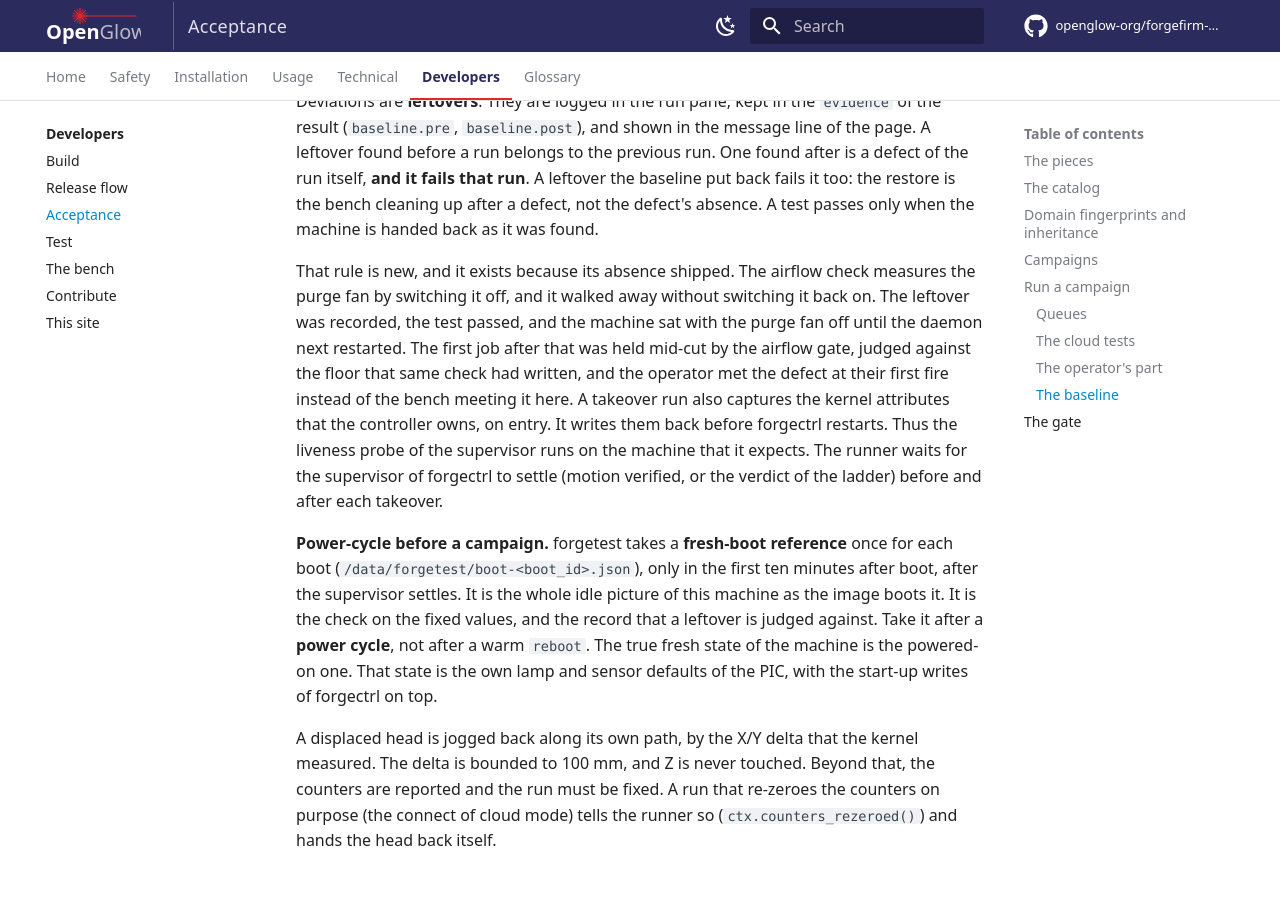
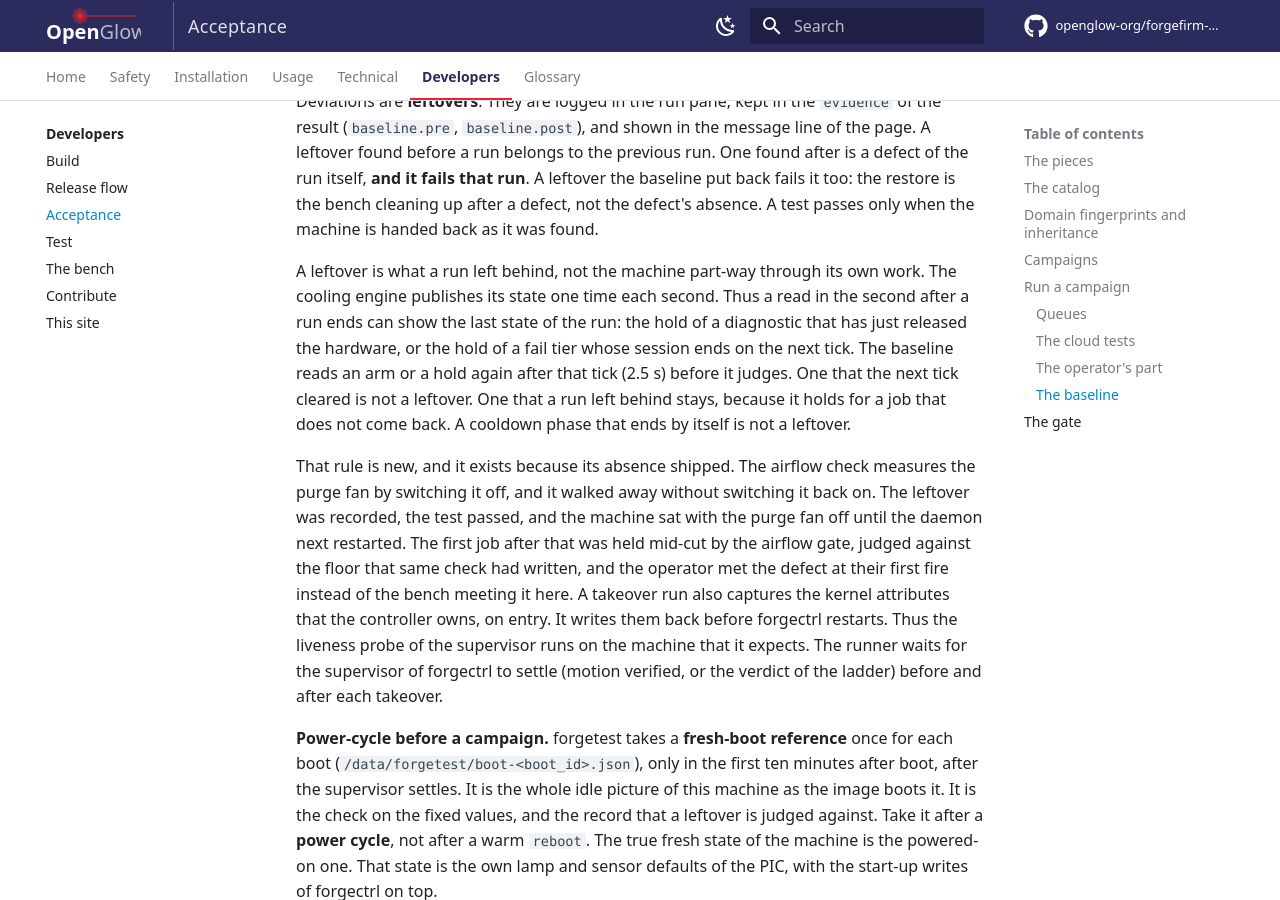
Before and after one commit to openglow-org/forgefirm-docs, an MkDocs documentation site: the page built from docs/developers/acceptance.md, in a window 1280 px wide and 900 px high, scrolled down 8487 px. Built offline with MkDocs 1.6.1 and Material for MkDocs 9.7.7, drawn with Linux system fonts in a browser that asks for light colours; comment, search, counter and statistics services are not loaded.

Commit message:
Acceptance: an engine hold the next tick clears is not a leftover
The baseline's cooling check now reads an arm or a hold again after the
cooling engine's next publish (one each second; the baseline allows 2.5 s)
before it judges it. The page says what a leftover is not: the last state
of a run that the next tick clears, and a cooldown phase that ends by
itself. check-style.py and the strict build are clean.

```diff
--- a/docs/developers/acceptance.md
+++ b/docs/developers/acceptance.md
@@ -372,6 +372,16 @@ that run**. A leftover the baseline put back fails it too: the restore is
 the bench cleaning up after a defect, not the defect's absence. A test
 passes only when the machine is handed back as it was found.
 
+A leftover is what a run left behind, not the machine part-way through its
+own work. The cooling engine publishes its state one time each second. Thus
+a read in the second after a run ends can show the last state of the run: the
+hold of a diagnostic that has just released the hardware, or the hold of a
+fail tier whose session ends on the next tick. The baseline reads an arm or a
+hold again after that tick (2.5 s) before it judges. One that the next tick
+cleared is not a leftover. One that a run left behind stays, because it holds
+for a job that does not come back. A cooldown phase that ends by itself is
+not a leftover.
+
 That rule is new, and it exists because its absence shipped. The airflow
 check measures the purge fan by switching it off, and it walked away
 without switching it back on. The leftover was recorded, the test passed,
```
